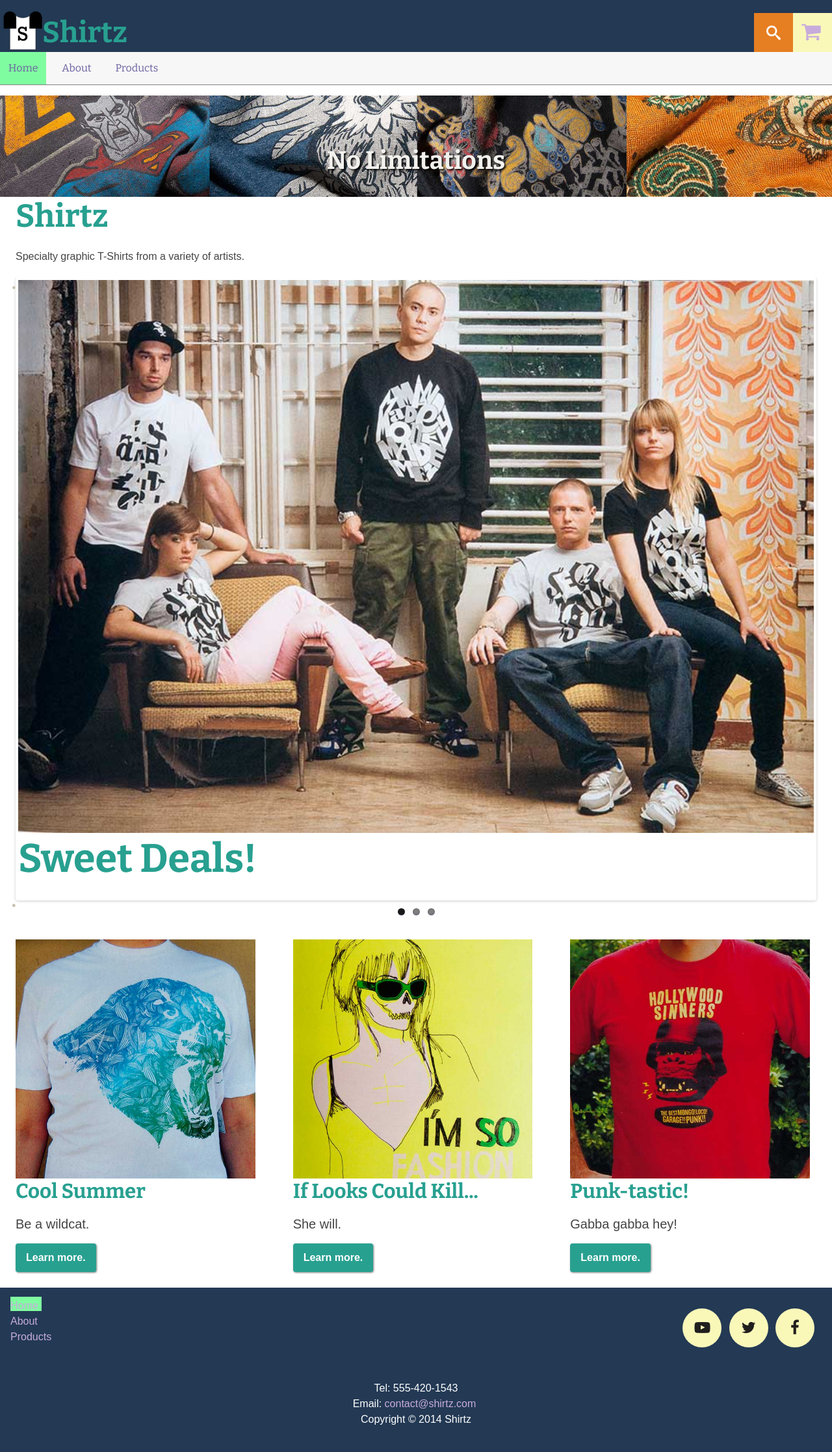
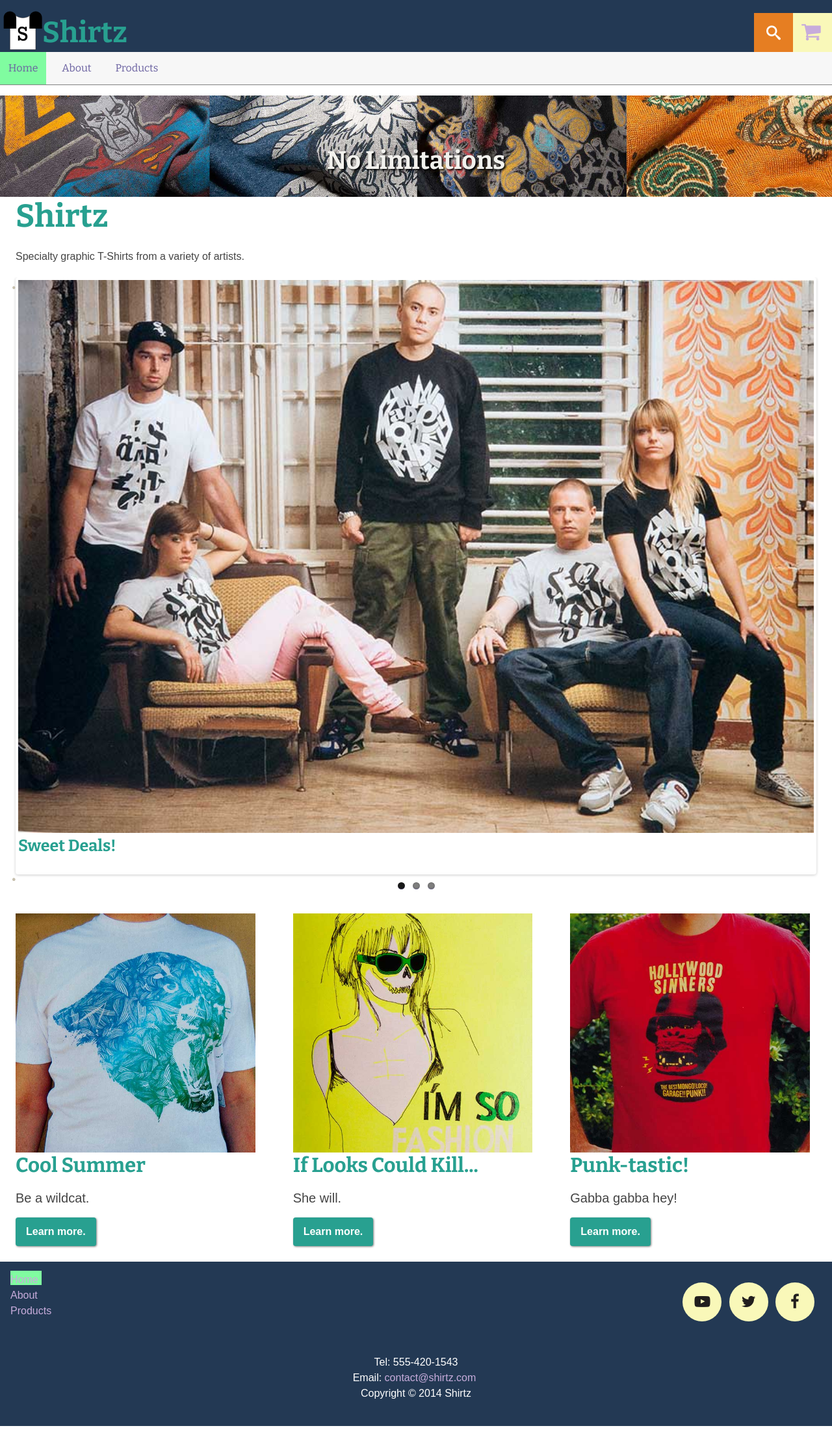
Before and after one commit to mart0855/ecommerce-website, a Jekyll site: the page built from index.html, in a window 1280 px wide. Shown: the whole page at 65% size. Built offline with Jekyll 4.4.1, drawn with Linux system fonts in a browser that asks for light colours; nearby versions of some CDN libraries; Markdown is read by kramdown in place of the engine named in the settings; after the commit the page ends 2195 px from its top, so only the background shows below that.

Commit message:
Shrunk h3 on index

```diff
--- a/index.html
+++ b/index.html
@@ -20,17 +20,17 @@ priority: 1.0
 	    <li>
 				<a href="{{site.baseurl}}/products/mens"><img src="{{site.baseurl}}/images/slide1.jpg"/>
 			</a>
-	      <h3 class="zetta">Sweet Deals!</h3>
+	      <h3 class="giga">Sweet Deals!</h3>
 	    </li>
 	    <li>
 	      <a href="{{site.baseurl}}/products/womens"><img src="{{site.baseurl}}/images/slide2.jpg"/>
 	    	</a>
-	      <h3 class="zetta">Female Urban Decay.</h3>
+	      <h3 class="giga">Female Urban Decay.</h3>
 	    </li>
 	    <li>
 	      <a href="{{site.baseurl}}/products"><img src="{{site.baseurl}}/images/slide3.jpg"/>
 	    </a>
-	     <h3 class="zetta">Intricate. Vibrant. Imaginative.</h3>
+	     <h3 class="giga">Intricate. Vibrant. Imaginative.</h3>
 	    </li>
 	  </ul>
 		</div>
```
